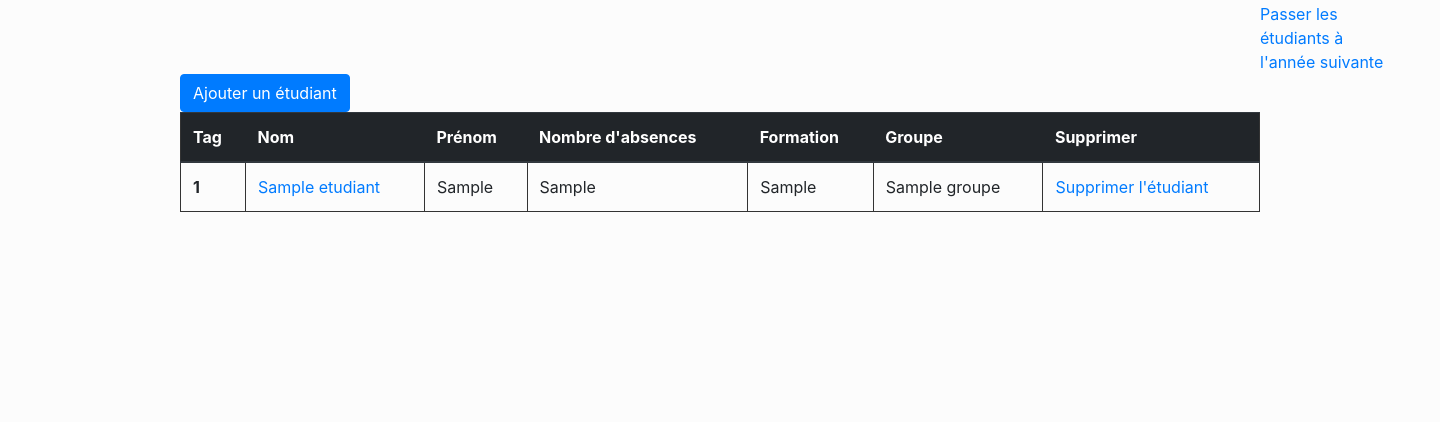
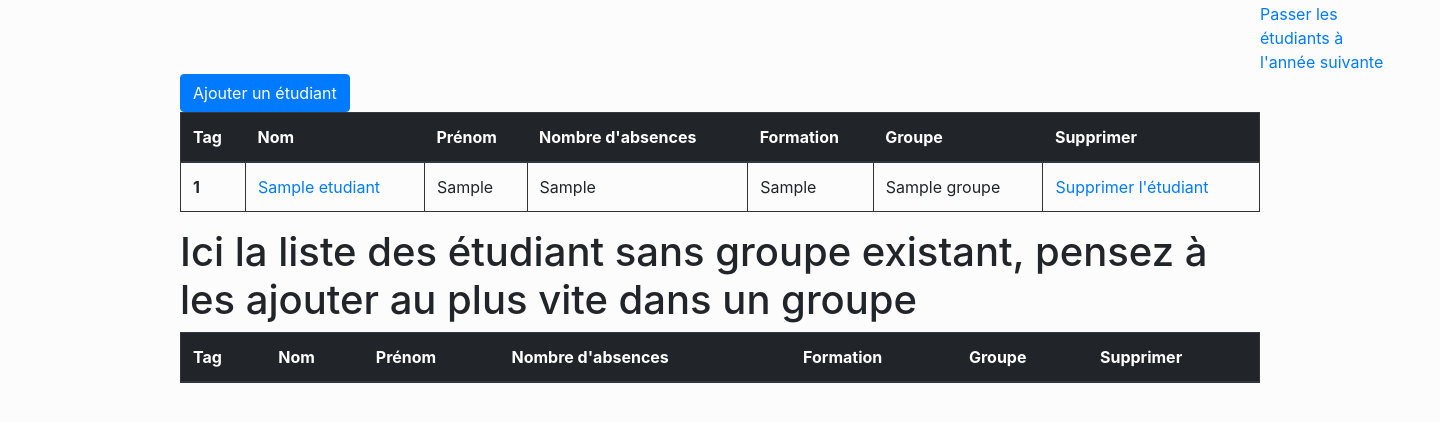
Before and after one commit to JeremyDps/abs, a PHP site: page /admin.php in a window 1440 px wide; the page is wider, and only the part inside the window is pictured. Shown: the part 340-762 px from the top of that part. Run offline with PHP 8.4, Linux system fonts and the light colour scheme; the visitor is signed in with stand-in values (Sample User, id 1); tables that the repository leaves empty or names only in its code hold one stand-in row (values such as "Sample post"); lists and menus that the app fills with data are empty.

Commit message:
gestion des erreurs : affichage des etudiants sans groupe

```diff
--- a/classes/DBClass.php
+++ b/classes/DBClass.php
@@ -136,16 +136,24 @@ class DBClass
         return $tab_etudiant;
     }
 
-    public function updateEtudiantByUser($abs, $absNonJustifiee, $badge) {
+    public function updateEtudiantByUser($abs, $absNonJustifiee, $badge, $groupe) {
         session_start();
+
+        $idGroupe = $this->getPDO()->prepare("select idGroupe from groupe where nom = :nom");
+        $idGroupe->execute(array('nom' => $groupe));
+        $datas = $idGroupe->fetch();
+
+        echo '$datas' . '  ' . $datas['idGroupe'];
+
         $req = $this->getPDO()->prepare("update etudiant
-                                                  set nbr_absence = :abs, absence_justifiee = :absNonJustifiee, badge_id = :badge
+                                                  set nbr_absence = :abs, absence_justifiee = :absNonJustifiee, badge_id = :badge, groupe_id = :groupe_id
                                                   where idEtu = :id");
         $req->execute(array(
             'abs' => $abs,
             'absNonJustifiee' => $absNonJustifiee,
             'badge' => $badge,
-            'id' => $_SESSION['idEtu']
+            'groupe_id' => $datas['idGroupe'],
+            'id' => $_SESSION['idEtu'],
         ));
         echo 'bnjour' . $_SESSION['idEtu'];
         $req->closeCursor();
@@ -272,7 +280,10 @@ class DBClass
     public function selectDetailsEtudiant($id) {
         $list_details = array();
 
-        $query = $this->getPDO()->prepare('SELECT * FROM etudiant where idEtu = ?');
+        $query = $this->getPDO()->prepare('SELECT etudiant.idEtu, etudiant.nom, etudiant.prenom, etudiant.formation, etudiant.nbr_absence,
+                                                    etudiant.absence_justifiee, etudiant.badge_id, groupe.nom as nomGroupe, classe.nom as nomClasse
+                                                    FROM etudiant inner join groupe on groupe.idGroupe = etudiant.groupe_id
+                                                    inner join classe on classe.idClasse = etudiant.classe_id where idEtu = ?');
         $query->execute(array($id));
 
         $datas = $query->fetch();
@@ -283,6 +294,32 @@ class DBClass
         $list_details['formation'] = $datas['formation'];
         $list_details['nbr_absence'] = $datas['nbr_absence'];
         $list_details['absence_justifiee'] = $datas['absence_justifiee'];
+        $list_details['groupe'] = $datas['nomGroupe'];
+        $list_details['classe'] = $datas['nomClasse'];
+        $list_details['badge'] = $datas['badge_id'];
+
+        $query->closeCursor();
+
+        return $list_details;
+    }
+
+    function selectDetailsEtudiantWithoutGroupe($id) {
+        $list_details = array();
+
+        $query = $this->getPDO()->prepare('SELECT etudiant.idEtu, etudiant.nom, etudiant.prenom, etudiant.formation, etudiant.nbr_absence,
+                                                    etudiant.absence_justifiee, etudiant.badge_id, classe.nom as nomClasse
+                                                    FROM etudiant inner join classe on classe.idClasse = etudiant.classe_id where idEtu = ?');
+        $query->execute(array($id));
+
+        $datas = $query->fetch();
+
+        $list_details['id'] = $datas['idEtu'];
+        $list_details['nom'] = $datas['nom'];
+        $list_details['prenom'] = $datas['prenom'];
+        $list_details['formation'] = $datas['formation'];
+        $list_details['nbr_absence'] = $datas['nbr_absence'];
+        $list_details['absence_justifiee'] = $datas['absence_justifiee'];
+        $list_details['classe'] = $datas['nomClasse'];
         $list_details['badge'] = $datas['badge_id'];
 
         $query->closeCursor();
@@ -647,4 +684,32 @@ class DBClass
         ));
     }
 
+    function selectEtuWithoutGroup() {
+        $list_etu_sans_groupe = array();
+        $i = 0;
+
+
+
+        $query = $this->getPDO()->query("SELECT idEtu, prenom, nom, formation, nbr_absence
+                                                  FROM `etudiant` WHERE groupe_id < 1 or groupe_id > (select COUNT(*) from groupe)");
+
+        $query->execute();
+
+        while($datas = $query->fetch()) {
+            $list_etu_sans_groupe[$i] = array(
+                'id' => $datas['idEtu'],
+                'nom' => $datas['nom'],
+                'prenom' => $datas['prenom'],
+                'formation' => $datas['formation'],
+                'nbr_absence' => $datas['nbr_absence'],
+                'groupe' => 'Aucun groupe'
+            );
+
+            $i++;
+        }
+
+        $query->closeCursor();
+        return $list_etu_sans_groupe;
+    }
+
 }
--- a/classes/Etudiant.php
+++ b/classes/Etudiant.php
@@ -35,10 +35,10 @@ class Etudiant {
         return $db->selectAllEtu();
     }
 
-    function updateEtudiant($abs, $absNonJustifiee, $badge) {
+    function updateEtudiant($abs, $absNonJustifiee, $badge, $groupe) {
         $db = new DBClass('gestion_absence');
 
-        $db->updateEtudiantByUser($abs, $absNonJustifiee, $badge);
+        $db->updateEtudiantByUser($abs, $absNonJustifiee, $badge, $groupe);
 
         header("Location: ../php/profile.php?pers=".$_SESSION['idEtu']."&type=etu");
     }
@@ -98,4 +98,16 @@ class Etudiant {
 
         header('Location: ../php/admin.php');
     }
+
+    function etuWithoutGroup() {
+        $db = new DBClass('gestion_absence');
+
+        return $db->selectEtuWithoutGroup();
+    }
+
+    function detailsEtudiantSansGroupe($id) {
+        $db = new DBClass('gestion_absence');
+
+        return $db->selectDetailsEtudiantWithoutGroupe($id);
+    }
 }
--- a/classes/traitement.php
+++ b/classes/traitement.php
@@ -24,8 +24,11 @@
         $absence = $_POST['absence'];
         $absenceNonJustifiee = $_POST['absenceNonJustifiee'];
         $badge = $_POST['badge'];
+        $groupe = $_POST['groupe'];
 
-        $etu->updateEtudiant($absence, $absenceNonJustifiee, $badge);
+        echo $groupe;
+
+        $etu->updateEtudiant($absence, $absenceNonJustifiee, $badge, $groupe);
     }
 
     if(isset($_POST['modifier_prof'])) {
--- a/php/admin.php
+++ b/php/admin.php
@@ -13,6 +13,8 @@
         if(isset($_GET['param'])) {
             $coordonnees_etu = $etu->search($_GET['param']);
         }
+
+        $list_etudiants_sans_groupe = $etu->etuWithoutGroup();
 ?>
 
 <div class = "container">
@@ -61,6 +63,37 @@
         </tbody>
     </table>
 
+        <h1> Ici la liste des étudiant sans groupe existant, pensez à les ajouter au plus vite dans un groupe</h1>
+
+        <table class="table" id="table">
+            <thead class="thead-dark">
+            <tr>
+                <th scope="col">Tag</th>
+                <th scope="col">Nom</th>
+                <th scope="col">Prénom</th>
+                <th scope="col">Nombre d'absences</th>
+                <th scope="col">Formation</th>
+                <th scope="col">Groupe</th>
+                <th scope="col">Supprimer</th>
+            </tr>
+            </thead>
+            <tbody>
+            <?php foreach ($list_etudiants_sans_groupe as $etudiant): ?>
+
+                <tr>
+                    <th scope="row"><?= $etudiant['id']?></th>
+                    <td><a href="profile.php?pers=<?= $etudiant['id'] ?>&type=etuWithoutGroup"><?= $etudiant['nom'] ?></a></td>
+                    <td><?= $etudiant['prenom'] ?></td>
+                    <td><?= $etudiant['nbr_absence'] ?></td>
+                    <td><?= $etudiant['formation'] ?></td>
+                    <td><?= $etudiant['groupe'] ?></td>
+                    <td><a href="delete.php?type=etu&pers=<?= $etudiant['id'] ?>">Supprimer l'étudiant</a> </td>
+                </tr>
+            <?php endforeach ?>
+
+            </tbody>
+        </table>
+
     <?php  }else{
         if(empty($coordonnees_etu)) {
             echo 'tableau vide';  }else{  ?>
--- a/php/recapAbs.php
+++ b/php/recapAbs.php
@@ -27,9 +27,6 @@
         );
         $i++;
     }
-
-    var_dump($tabAbsents);
-
 ?>
 
 <?php
```
Also changed, not shown: php/modifier.php (+41 -1 lines), php/profile.php (+25 -1 lines).
